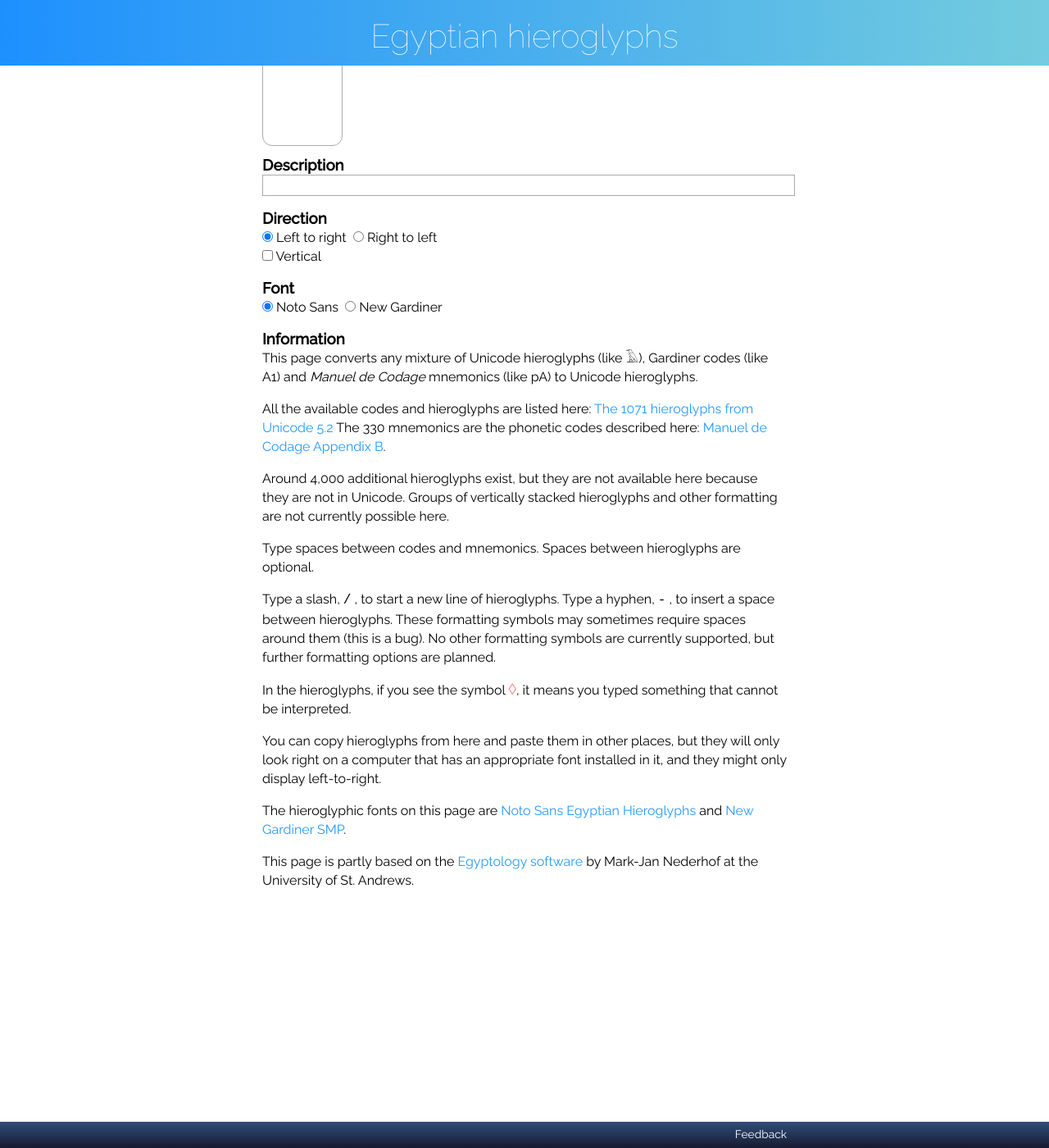
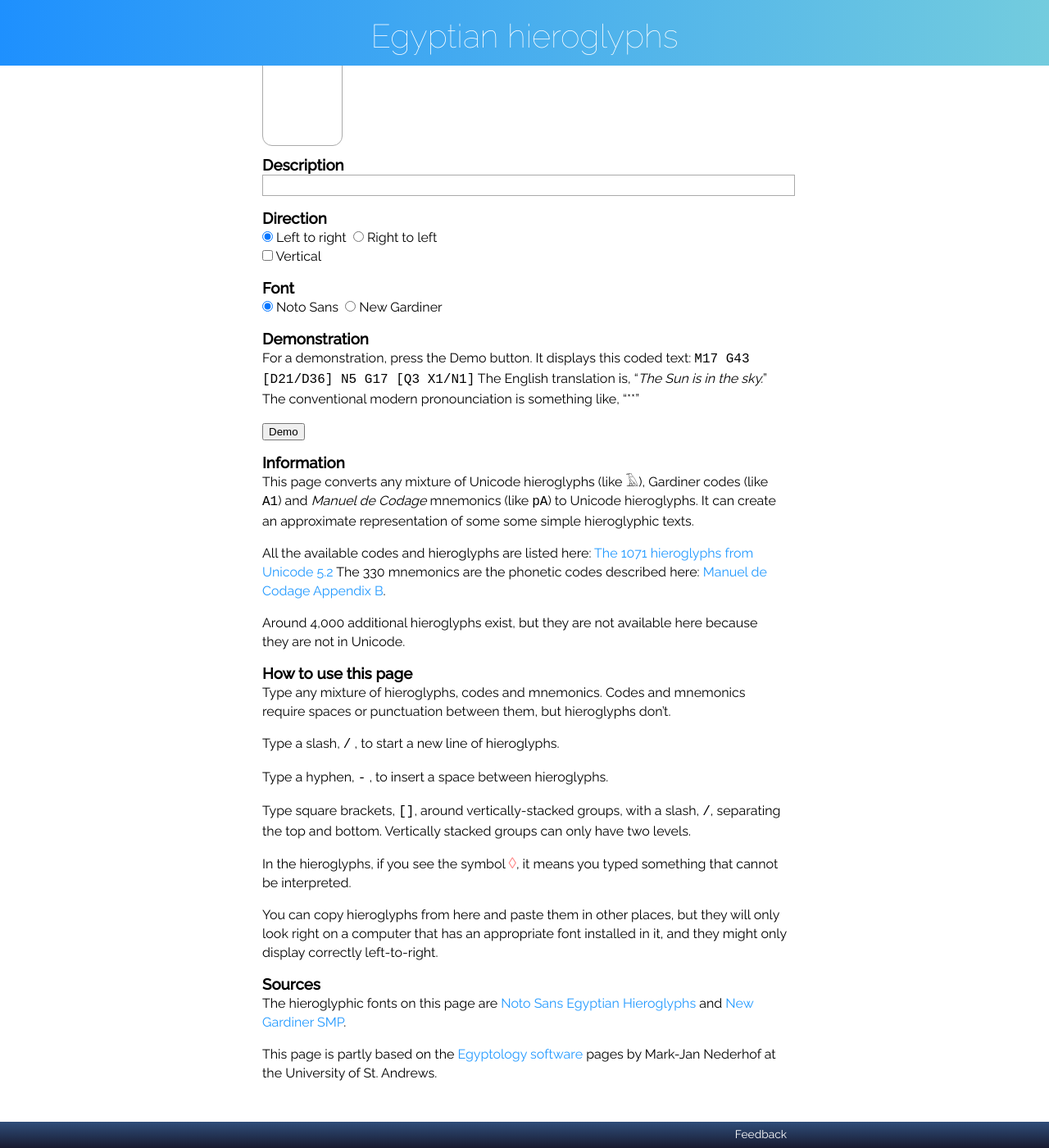
Before and after one commit to RarelyCharlie/rarelycharlie.github.io, a Jekyll site: the page built from hierotest.md, in a window 1280 px wide and 1400 px high, scrolled down 134 px. Shown: the whole window at 82% size. Built offline with Jekyll 4.4.1, drawn with Linux system fonts in a browser that asks for light colours; some web fonts are replaced.

Commit message:
more info

```diff
--- a/hierotest.md
+++ b/hierotest.md
@@ -57,24 +57,35 @@ h3 {margin: 0;}
 <label for="fontg"><input type="radio" id="fontg" name="font" onclick="font(false)"> New Gardiner</label>
 </p>
 
+### Demonstration
+For a demonstration, press the Demo button. It displays this coded text: `M17 G43 [D21/D36] N5 G17 [Q3 X1/N1]` The English translation is, "*The Sun is in the sky.*" The conventional modern pronounciation is something like, "**"
+
+<button id="demo" onclick="demo()">Demo</button>
+
 ### Information
-This page converts any mixture of Unicode hieroglyphs (like 𓄿), Gardiner codes (like A1) and <em>Manuel de Codage</em> mnemonics (like pA) to Unicode hieroglyphs.
+This page converts any mixture of Unicode hieroglyphs (like 𓄿), Gardiner codes (like `A1`) and <em>Manuel de Codage</em> mnemonics (like `pA`) to Unicode hieroglyphs. It can create an approximate representation of some some simple hieroglyphic texts.
 
 All the available codes and hieroglyphs are listed here: [The 1071 hieroglyphs from Unicode 5.2](https://mjn.host.cs.st-andrews.ac.uk/egyptian/unicode/tablemain.html) The 330 mnemonics are the phonetic codes described here: [Manuel de Codage Appendix B](http://www.catchpenny.org/codage/#app2).
 
-Around 4,000 additional hieroglyphs exist, but they are not available here because they are not in Unicode. Groups of vertically stacked hieroglyphs and other formatting are not currently possible here.
+Around 4,000 additional hieroglyphs exist, but they are not available here because they are not in Unicode.
 
-Type spaces between codes and mnemonics. Spaces between hieroglyphs are optional.
+### How to use this page
+Type any mixture of hieroglyphs, codes and mnemonics. Codes and mnemonics require spaces or punctuation between them, but hieroglyphs don't.
 
-Type a slash, `/` , to start a new line of hieroglyphs. Type a hyphen, `-` , to insert a space between hieroglyphs. These formatting symbols may sometimes require spaces around them (this is a bug). No other formatting symbols are currently supported, but further formatting options are planned.
+Type a slash, `/` , to start a new line of hieroglyphs.
+
+Type a hyphen, `-` , to insert a space between hieroglyphs.
+
+Type square brackets, `[]`, around vertically-stacked groups, with a slash, `/`, separating the top and bottom. Vertically stacked groups can only have two levels.
 
 In the hieroglyphs, if you see the symbol <big><del>&#9674;</del></big>, it means you typed something that cannot be interpreted.
 
-You can copy hieroglyphs from here and paste them in other places, but they will only look right on a computer that has an appropriate font installed in it, and they might only display left-to-right.
+You can copy hieroglyphs from here and paste them in other places, but they will only look right on a computer that has an appropriate font installed in it, and they might only display correctly left-to-right.
 
+### Sources
 The hieroglyphic fonts on this page are [Noto Sans Egyptian Hieroglyphs](https://www.google.com/get/noto/#sans-egyp) and [New Gardiner SMP](https://mjn.host.cs.st-andrews.ac.uk/egyptian/fonts/newgardiner.html).
 
-This page is partly based on the [Egyptology software](https://mjn.host.cs.st-andrews.ac.uk/egyptian/) by Mark-Jan Nederhof at the University of St. Andrews.
+This page is partly based on the [Egyptology software](https://mjn.host.cs.st-andrews.ac.uk/egyptian/) pages by Mark-Jan Nederhof at the University of St. Andrews.
 
 <script>
 latin = document.getElementById('latin')
```
